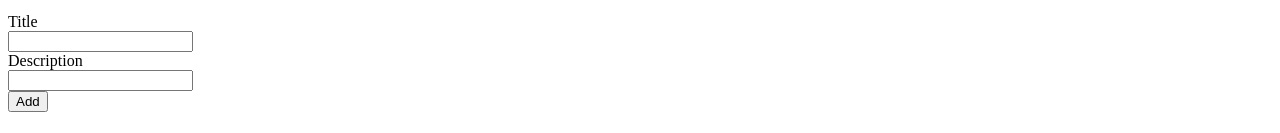
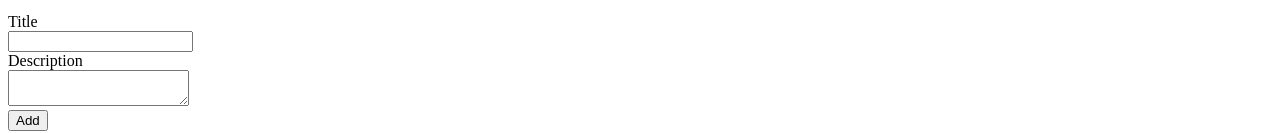
Before and after one commit to karupanerura/timetable-editor, a Vue app: page / in a window 1280 px wide. Shown: the part 395-528 px from the top of the page. Built offline with nearby package versions, Linux system fonts and the light colour scheme; the HTML template or start-up script is replaced by a standard one.

Commit message:
feat: supports multi-lines description

```diff
--- a/src/components/item-form.vue
+++ b/src/components/item-form.vue
@@ -17,11 +17,9 @@
       <div class="field">
         <label class="label">Description</label>
         <div class="control">
-          <input
+          <textarea
             v-model="draftDescription"
-            class="input"
-            type="text"
-            name="description"
+            class="textarea"
             required
           />
         </div>
--- a/src/components/timetable/item-editor-modal.vue
+++ b/src/components/timetable/item-editor-modal.vue
@@ -9,7 +9,7 @@
               <div class="field">
                 <label class="label">Title</label>
                 <div class="control">
-                  <input class="input" type="text" v-model="draftTitle" placeholder="Title">
+                  <input class="input" type="text" v-model="draftTitle" placeholder="Title" required>
                 </div>
               </div>
             </template>
@@ -23,16 +23,21 @@
               <div class="field">
                 <label class="label">Description</label>
                 <div class="control">
-                  <input class="input" type="text" v-model="draftDescription" placeholder="Description">
+                  <textarea
+                    v-model="draftDescription"
+                    class="textarea"
+                    placeholder="Description"
+                    required
+                  />
                 </div>
               </div>
               <h4 class="mt-1">Extras</h4>
               <div class="field has-addons" v-for="entry in this.draftExtras" :key="entry[0]">
                 <p class="control">
-                  <input class="input" type="text" v-model.lazy="entry[0]" placeholder="Key">
+                  <input class="input" type="text" v-model.lazy="entry[0]" placeholder="Key" required>
                 </p>
                 <p class="control">
-                  <input class="input" type="text" v-model.lazy="entry[1]" :placeholder="'Value (' + typeof(entry[1]) + ')'">
+                  <input class="input" type="text" v-model.lazy="entry[1]" :placeholder="'Value (' + typeof(entry[1]) + ')'" required>
                 </p>
                 <p class="control">
                   <button @click="removeExtras(entry[0])" :disabled="!canAddExtras && 'disabled'" class="button is-danger">Remove</button>
@@ -45,7 +50,7 @@
               </div>
             </template>
             <template v-else>
-              <p>{{ grid.item.description }}</p>
+              <p style="white-space: pre-wrap">{{ grid.item.description }}</p>
               <template v-if="hasExtras">
                 <h4 class="mt-1">Extras</h4>
                 <table v-show="hasExtras" class="table">
```
